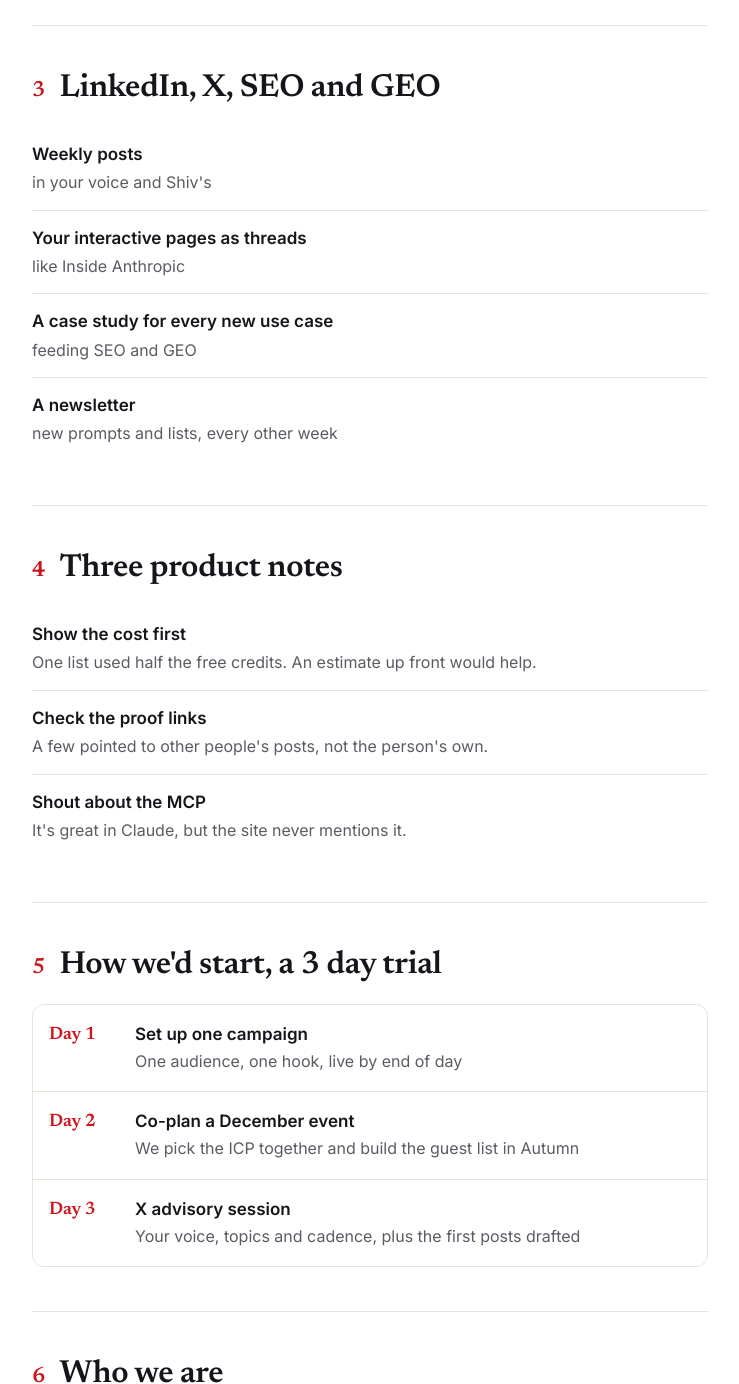
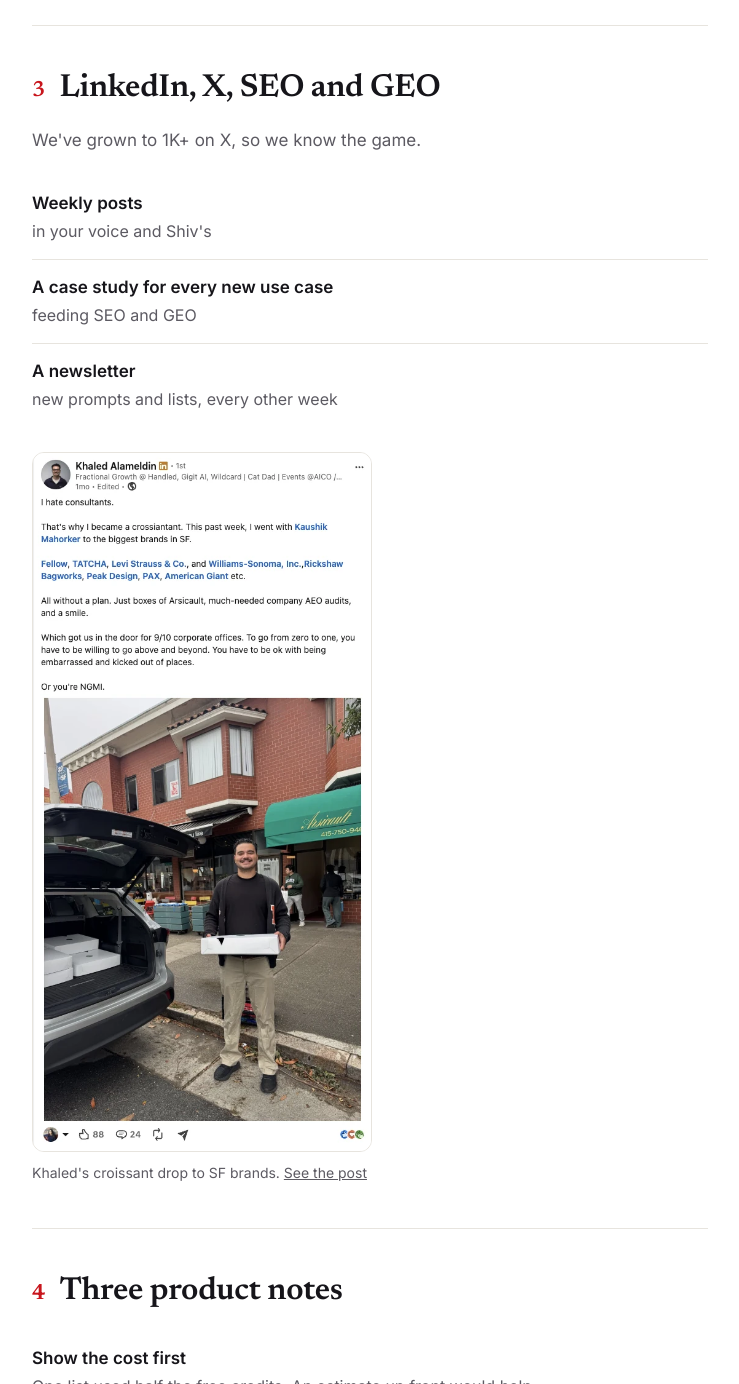
Before and after one commit to theofficialpinkie/crackedgtm, a plain HTML site: page autumn.html in a window 1280 px wide. Shown: the part 2220-3604 px from the top of the page, without its empty margins (270-1009 px from the left). Drawn offline with Linux system fonts and the light colour scheme.

Commit message:
Autumn proposal: X proof line and Khaled post screenshot
Co-Authored-By: Claude Opus 5.5 <noreply@anthropic.com>
Claude-Session: https://claude.ai/code/session_01BD3yjBHyt2hxUuvwahciu3

```diff
--- a/autumn.html
+++ b/autumn.html
@@ -102,6 +102,9 @@ footer .made svg{width:12px;height:12px}
   .split,.team{grid-template-columns:1fr;gap:20px}
   .days div{grid-template-columns:56px minmax(0,1fr)}
 }
+.shot{margin:26px 0 0;max-width:340px}
+.shot img{width:100%;height:auto;border:1px solid var(--line);border-radius:12px}
+.shot figcaption{margin-top:10px;font-size:14px;color:var(--soft)}
 </style>
 </head>
 <body>
@@ -163,12 +166,16 @@ footer .made svg{width:12px;height:12px}
 
 <section id="content">
   <div class="sh"><span class="n">3</span><h2>LinkedIn, X, SEO and GEO</h2></div>
+  <p class="sub">We've grown to 1K+ on X, so we know the game.</p>
   <ul class="clean">
     <li><b>Weekly posts</b><span>in your voice and Shiv's</span></li>
-    <li><b>Your interactive pages as threads</b><span>like Inside Anthropic</span></li>
     <li><b>A case study for every new use case</b><span>feeding SEO and GEO</span></li>
     <li><b>A newsletter</b><span>new prompts and lists, every other week</span></li>
   </ul>
+  <figure class="shot">
+    <img src="leeroo-assets/post-croissant.webp" alt="Khaled's LinkedIn post about delivering croissants to SF brands, 88 likes and 24 comments" loading="lazy" width="550" height="1135">
+    <figcaption>Khaled's croissant drop to SF brands. <a href="https://www.linkedin.com/feed/update/urn:li:share:7498431760192671744" target="_blank" rel="noopener">See the post</a></figcaption>
+  </figure>
 </section>
 
 <section id="notes">
```
